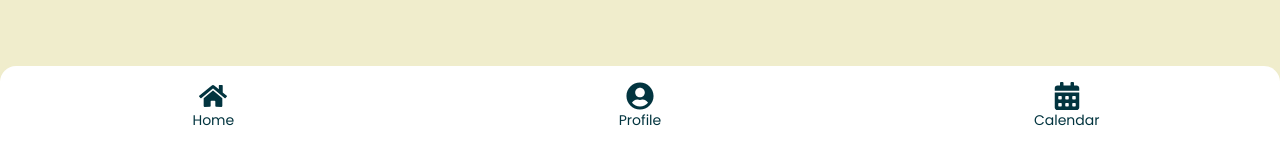
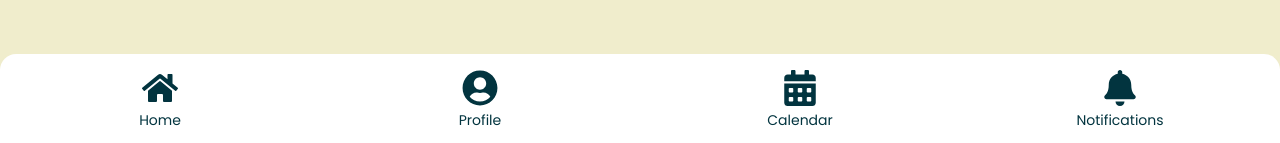
Before and after one commit to JoshHilado/studysync, a Next.js app: page /add_tasks in a window 1280 px wide. Shown: the part 718-861 px from the top of the page. Built offline with nearby package versions, Linux system fonts and the light colour scheme; no server answers.

Commit message:
update notifications

```diff
--- a/app/add_tasks/page.tsx
+++ b/app/add_tasks/page.tsx
@@ -2,7 +2,7 @@
 
 import { useEffect, useRef, useState } from 'react';
 import { useRouter } from 'next/navigation';
-import { FaHome, FaUserCircle, FaCalendarAlt, FaArrowLeft, FaTrash, FaEdit } from 'react-icons/fa';
+import { FaHome, FaUserCircle, FaCalendarAlt, FaArrowLeft, FaTrash, FaEdit, FaBell } from 'react-icons/fa';
 import { db } from '../../lib/firebase';
 import {
   collection,
@@ -175,17 +175,21 @@ export default function AddTask() {
 
         {/* Navigation Bar */}
         <div className="absolute bottom-0 left-0 w-full bg-white py-4 rounded-t-2xl shadow-lg flex items-center">
-          <button onClick={() => router.push('/dashboard')} className="flex flex-col flex-1 items-center text-[#02343F]">
-            <FaHome className="w-7 h-7" />
+               <button onClick={() => router.push('/dashboard')} className="flex flex-col flex-1 items-center text-[#02343F] space-y-1">
+                 <FaHome className="w-9 h-9" />
                  <span className="text-sm">Home</span>
                </button>
-          <button onClick={() => router.push('/profile')} className="flex flex-col flex-1 items-center text-[#02343F]">
-            <FaUserCircle className="w-7 h-7" />
+               <button onClick={() => router.push('/profile')} className="flex flex-col flex-1 items-center text-[#02343F] space-y-1">
+                 <FaUserCircle className="w-9 h-9" />
                  <span className="text-sm">Profile</span>
                </button>
-          <button onClick={() => router.push('/calendar')} className="flex flex-col flex-1 items-center text-[#02343F]">
-            <FaCalendarAlt className="w-7 h-7" />
+               <button onClick={() => router.push('/calendar')} className="flex flex-col flex-1 items-center text-[#02343F] space-y-1">
+                 <FaCalendarAlt className="w-9 h-9" />
                  <span className="text-sm">Calendar</span>
+               </button>
+               <button onClick={() => router.push('/notification')} className="flex flex-col flex-1 items-center text-[#02343F] space-y-1">
+                 <FaBell className="w-9 h-9" />
+                 <span className="text-sm">Notifications</span>
                </button>
              </div>
       </div>
--- a/app/calendar/page.tsx
+++ b/app/calendar/page.tsx
@@ -3,7 +3,7 @@
 import { useState, useEffect } from "react";
 import { useRouter } from "next/navigation";
 import { startOfMonth, endOfMonth, eachDayOfInterval, format, isSameDay } from "date-fns";
-import { FaHome, FaUserCircle, FaCalendarAlt, FaArrowLeft, FaTimes } from "react-icons/fa";
+import { FaHome, FaUserCircle, FaCalendarAlt, FaArrowLeft, FaTimes, FaBell } from "react-icons/fa";
 import { db } from "../../lib/firebase"; // Assuming Firebase is set up in this path
 import { collection, query, where, onSnapshot, deleteDoc, doc } from "firebase/firestore"; // Firestore imports
 import { Timestamp } from "firebase/firestore";
@@ -38,8 +38,9 @@ export default function Calendar() {
 
           return {
             id: doc.id,
-            ...data,
             date: taskDueDate,
+            subject: data.subject || "", // Ensure subject is included
+            isCompleted: data.isCompleted || false, // Ensure isCompleted is included
           };
         });
 
@@ -198,26 +199,21 @@ export default function Calendar() {
 
       {/* Navigation Bar */}
       <div className="absolute bottom-0 left-0 w-full bg-white py-4 rounded-t-2xl shadow-lg flex items-center">
-        <button
-          onClick={() => router.push("/dashboard")}
-          className="flex flex-col flex-1 items-center text-[#02343F] space-y-1"
-        >
+        <button onClick={() => router.push('/dashboard')} className="flex flex-col flex-1 items-center text-[#02343F] space-y-1">
           <FaHome className="w-9 h-9" />
           <span className="text-sm">Home</span>
         </button>
-        <button
-          onClick={() => router.push("/profile")}
-          className="flex flex-col flex-1 items-center text-[#02343F] space-y-1"
-        >
+        <button onClick={() => router.push('/profile')} className="flex flex-col flex-1 items-center text-[#02343F] space-y-1">
           <FaUserCircle className="w-9 h-9" />
           <span className="text-sm">Profile</span>
         </button>
-        <button
-          onClick={() => router.push("/calendar")}
-          className="flex flex-col flex-1 items-center text-[#02343F] space-y-1"
-        >
+        <button onClick={() => router.push('/calendar')} className="flex flex-col flex-1 items-center text-[#02343F] space-y-1">
           <FaCalendarAlt className="w-9 h-9" />
           <span className="text-sm">Calendar</span>
+        </button>
+        <button onClick={() => router.push('/notification')} className="flex flex-col flex-1 items-center text-[#02343F] space-y-1">
+          <FaBell className="w-9 h-9" />
+          <span className="text-sm">Notifications</span>
         </button>
       </div>
     </div>
--- a/app/dashboard/page.tsx
+++ b/app/dashboard/page.tsx
@@ -2,7 +2,7 @@
 
 import { useState, useEffect } from 'react';
 import { useRouter } from 'next/navigation';
-import { FaHome, FaUserCircle, FaCalendarAlt, FaArrowLeft, FaPen } from 'react-icons/fa';
+import { FaHome, FaUserCircle, FaCalendarAlt, FaArrowLeft, FaPen, FaBell } from 'react-icons/fa';
 import { db } from '../../lib/firebase';
 import { collection, query, where, onSnapshot, updateDoc, doc } from 'firebase/firestore';
 
@@ -43,14 +43,8 @@ export default function Dashboard() {
 
   const formatDate = (date: string) => {
     if (!date) return '';
-
-    // Convert the string date to a Date object
     const parsedDate = new Date(date);
-
-    // Ensure the parsedDate is valid
     if (isNaN(parsedDate.getTime())) return '';
-
-    // Return the formatted date with year, month, and day
     return parsedDate.toLocaleDateString('en-US', {
       year: 'numeric',
       month: 'long',
@@ -61,7 +55,6 @@ export default function Dashboard() {
   const getTaskStatus = (dueDate: string) => {
     const currentDate = new Date();
     const taskDate = new Date(dueDate);
-
     if (taskDate < currentDate) {
       return '(PAST DUE)';
     } else if (taskDate.toDateString() === currentDate.toDateString()) {
@@ -115,10 +108,7 @@ export default function Dashboard() {
                 </span>
               </div>
               <div className="text-sm mt-2">
-                {/* Show date if not completed */}
                 {!task.isCompleted && <span>{formatDate(task.dueDate)}</span>}
-
-                {/* Show status if not completed */}
                 {!task.isCompleted && <span className="text-gray-500 ml-2">{getTaskStatus(task.dueDate)}</span>}
               </div>
             </div>
@@ -147,6 +137,10 @@ export default function Dashboard() {
           <FaCalendarAlt className="w-9 h-9" />
           <span className="text-sm">Calendar</span>
         </button>
+        <button onClick={() => router.push('/notification')} className="flex flex-col flex-1 items-center text-[#02343F] space-y-1">
+          <FaBell className="w-9 h-9" />
+          <span className="text-sm">Notifications</span>
+        </button>
       </div>
     </div>
   );
--- a/app/notification/page.tsx
+++ b/app/notification/page.tsx
@@ -1,7 +1,7 @@
 "use client";
 
 import { useRouter } from "next/navigation";
-import { FaArrowLeft, FaHome, FaUserCircle, FaCalendarAlt } from "react-icons/fa";
+import { FaArrowLeft, FaHome, FaUserCircle, FaCalendarAlt, FaBell } from "react-icons/fa";
 
 export default function Notifications() {
   const router = useRouter();
@@ -26,25 +26,21 @@ export default function Notifications() {
 
       {/* Navigation Bar */}
       <div className="absolute bottom-0 left-0 w-full bg-white py-4 rounded-t-2xl shadow-lg flex items-center">
-          <button
-          onClick={() => router.push("/dashboard")}
-          className="flex flex-col flex-1 items-center text-[#02343F] space-y-1">
+             <button onClick={() => router.push('/dashboard')} className="flex flex-col flex-1 items-center text-[#02343F] space-y-1">
                <FaHome className="w-9 h-9" />
                <span className="text-sm">Home</span>
              </button>
-          <button
-            onClick={() => router.push("/profile")}
-            className="flex flex-col flex-1 items-center text-[#02343F] space-y-1"
-          >
+             <button onClick={() => router.push('/profile')} className="flex flex-col flex-1 items-center text-[#02343F] space-y-1">
                <FaUserCircle className="w-9 h-9" />
                <span className="text-sm">Profile</span>
              </button>
-          <button
-            onClick={() => router.push("/calendar")}
-            className="flex flex-col flex-1 items-center text-[#02343F] space-y-1"
-          >
+             <button onClick={() => router.push('/calendar')} className="flex flex-col flex-1 items-center text-[#02343F] space-y-1">
                <FaCalendarAlt className="w-9 h-9" />
                <span className="text-sm">Calendar</span>
+             </button>
+             <button onClick={() => router.push('/notification')} className="flex flex-col flex-1 items-center text-[#02343F] space-y-1">
+               <FaBell className="w-9 h-9" />
+               <span className="text-sm">Notifications</span>
              </button>
            </div>
     </div>
--- a/app/profile/page.tsx
+++ b/app/profile/page.tsx
@@ -3,7 +3,7 @@
 import { useRouter } from "next/navigation";
 import { useState, useEffect } from "react";
 import { useClerk, useUser } from "@clerk/nextjs";
-import { FaHome, FaUserCircle, FaSignOutAlt, FaCalendarAlt, FaArrowLeft, FaEdit } from "react-icons/fa";
+import { FaHome, FaUserCircle, FaSignOutAlt, FaCalendarAlt, FaArrowLeft, FaEdit, FaBell } from "react-icons/fa";
 import { db } from "../../lib/firebase"; // Assuming Firebase is set up in this path
 import { doc, getDoc, setDoc } from "firebase/firestore"; // Firestore imports
 import FlashcardModal from "../components/flashcardmodal";
@@ -142,26 +142,21 @@ export default function Profile() {
 
       {/* Navigation Bar */}
       <div className="absolute bottom-0 left-0 w-full bg-white py-4 rounded-t-2xl shadow-lg flex items-center">
-        <button
-          onClick={() => router.push("/dashboard")}
-          className="flex flex-col flex-1 items-center text-[#02343F] space-y-1"
-        >
+        <button onClick={() => router.push('/dashboard')} className="flex flex-col flex-1 items-center text-[#02343F] space-y-1">
           <FaHome className="w-9 h-9" />
           <span className="text-sm">Home</span>
         </button>
-        <button
-          onClick={() => router.push("/profile")}
-          className="flex flex-col flex-1 items-center text-[#02343F] space-y-1"
-        >
+        <button onClick={() => router.push('/profile')} className="flex flex-col flex-1 items-center text-[#02343F] space-y-1">
           <FaUserCircle className="w-9 h-9" />
           <span className="text-sm">Profile</span>
         </button>
-        <button
-          onClick={() => router.push("/calendar")}
-          className="flex flex-col flex-1 items-center text-[#02343F] space-y-1"
-        >
+        <button onClick={() => router.push('/calendar')} className="flex flex-col flex-1 items-center text-[#02343F] space-y-1">
           <FaCalendarAlt className="w-9 h-9" />
           <span className="text-sm">Calendar</span>
+        </button>
+        <button onClick={() => router.push('/notification')} className="flex flex-col flex-1 items-center text-[#02343F] space-y-1">
+          <FaBell className="w-9 h-9" />
+          <span className="text-sm">Notifications</span>
         </button>
       </div>
     </div>
```
Lines whose indentation alone changed are shown as unchanged.
